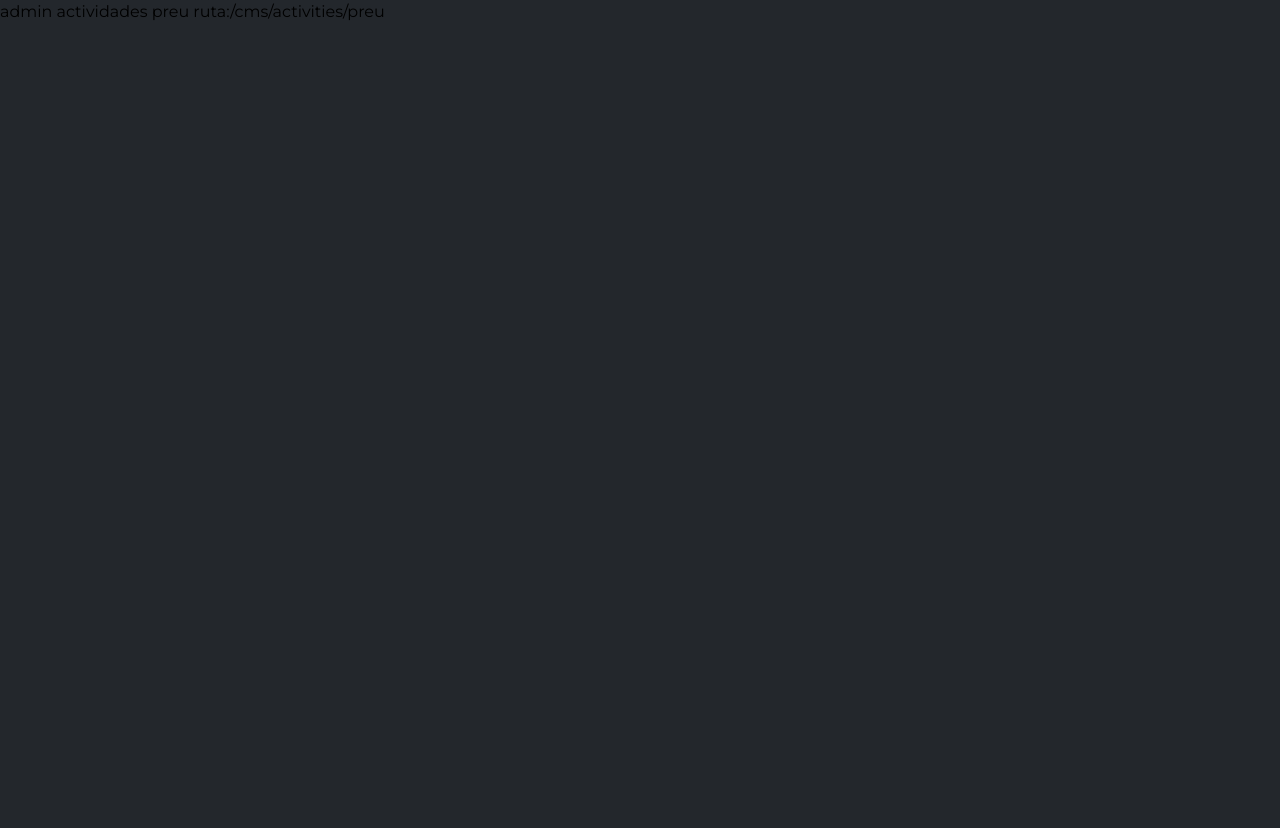
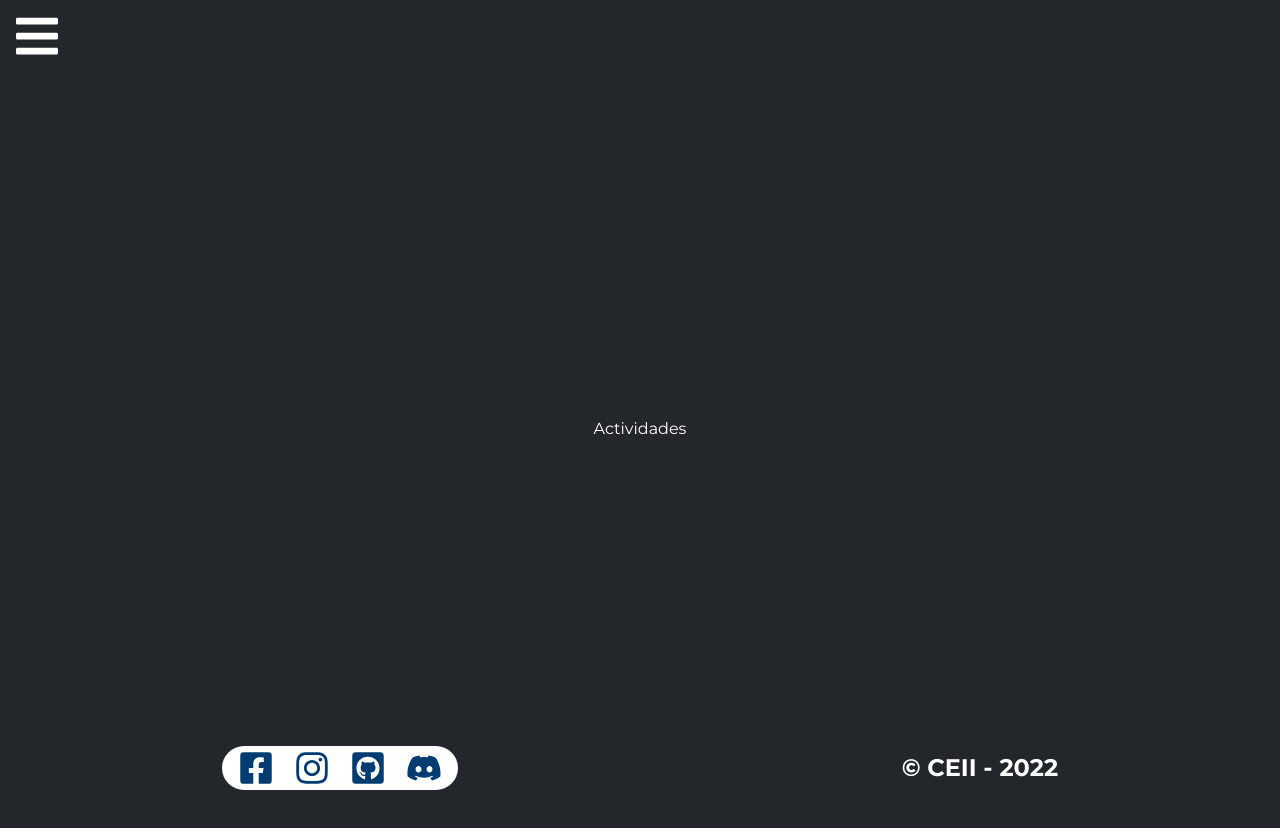
Before and after one commit to CEII/ceii.web, a Next.js app: page /cms/activities/preu in a window 1280 px wide. Shown: the top 828 px of the page. Before the commit the page ends 800 px from the top, so only its background shows below. Built offline with nearby package versions, Linux system fonts and the light colour scheme.

Commit message:
feat: Adding cms preu basic structure

```diff
--- a/pages/cms/activities/preu/index.tsx
+++ b/pages/cms/activities/preu/index.tsx
@@ -1,8 +1,28 @@
+import Layout from '@components/Layout';
+import { FontAwesomeIcon } from '@fortawesome/react-fontawesome';
+import {faBars} from '@fortawesome/free-solid-svg-icons';
 import type { NextPage } from 'next';
+import Head from 'next/head';
+import CenteredContainer from '@components/Containers/CenteredContainer';
 
 const Preu: NextPage = () => (
-    <div>
-        <h1>admin actividades preu ruta:/cms/activities/preu</h1>
-    </div>
+    <>
+        <Head>
+            <title>Preu</title>
+        </Head>
+        <nav>
+            <FontAwesomeIcon icon={faBars} className="w-10 mt-3 ml-4 text-2xl text-white md:text-5xl" />
+        </nav>
+
+        <Layout showFooter>
+            <CenteredContainer className="w-full h-full space-y-8" orientation="vertical">
+                <h1 className="font-sans text-white">Actividades</h1>
+
+
+            </CenteredContainer>
+        </Layout>
+
+    </>
 );
+
 export default Preu;
```
